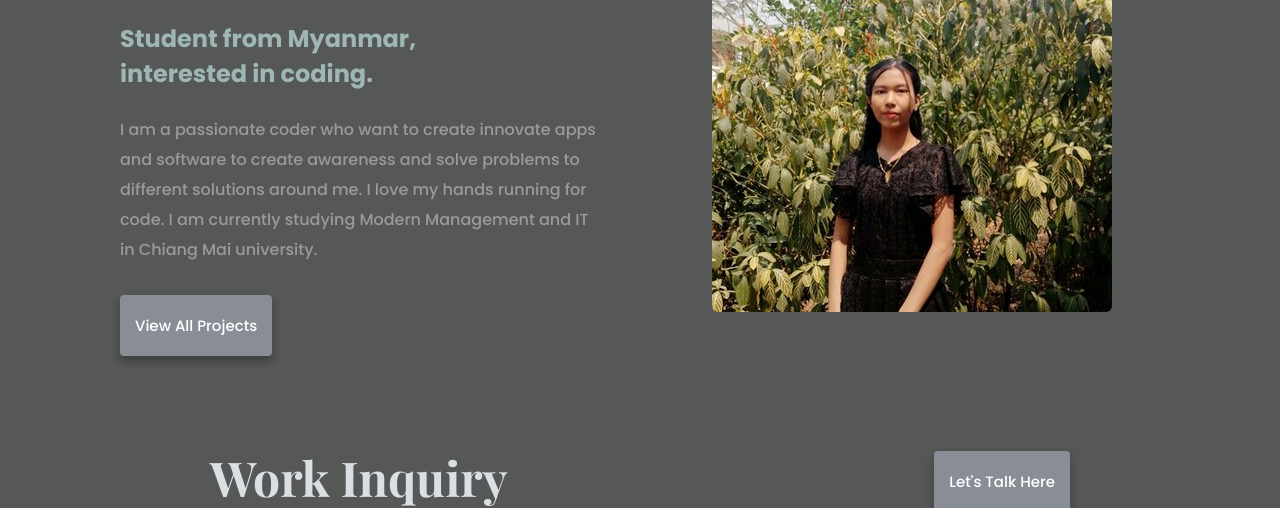
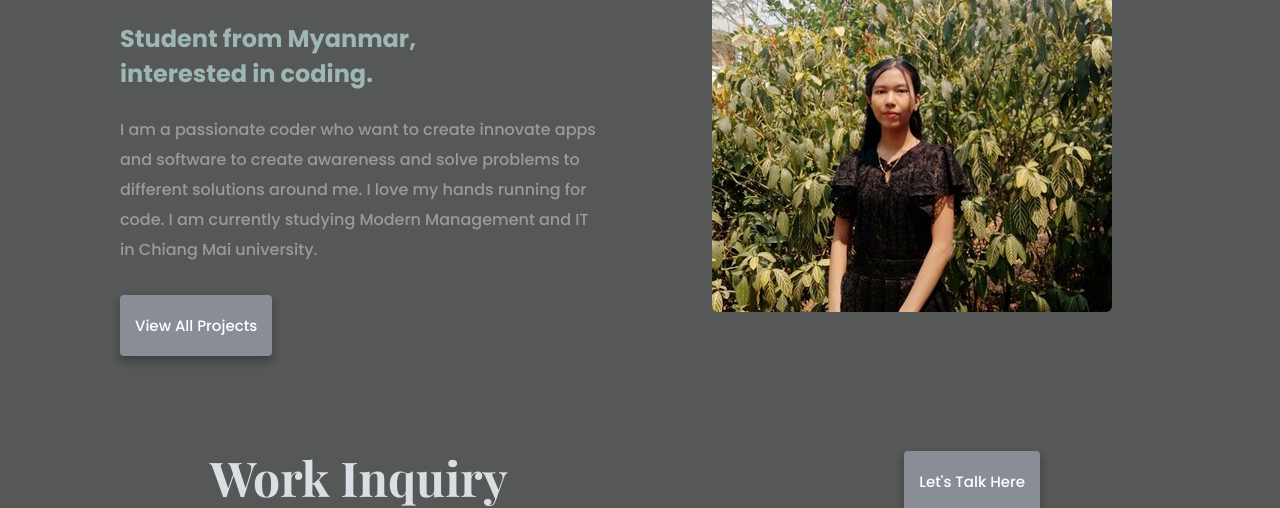
Before and after one commit to PhuThetYiPaing/Anchor-s-project, a website built with Parcel: page about.html in a window 1280 px wide. Shown: the part 292-800 px from the top of the page. Built offline with nearby package versions, Linux system fonts and the light colour scheme.

Commit message:
Update styles.css

```diff
--- a/styles.css
+++ b/styles.css
@@ -354,4 +354,7 @@ footer h6 {
   .viewer{
     margin:100px;
   }
+  .a-link {
+    margin: 30px;
+  }
 }
```
